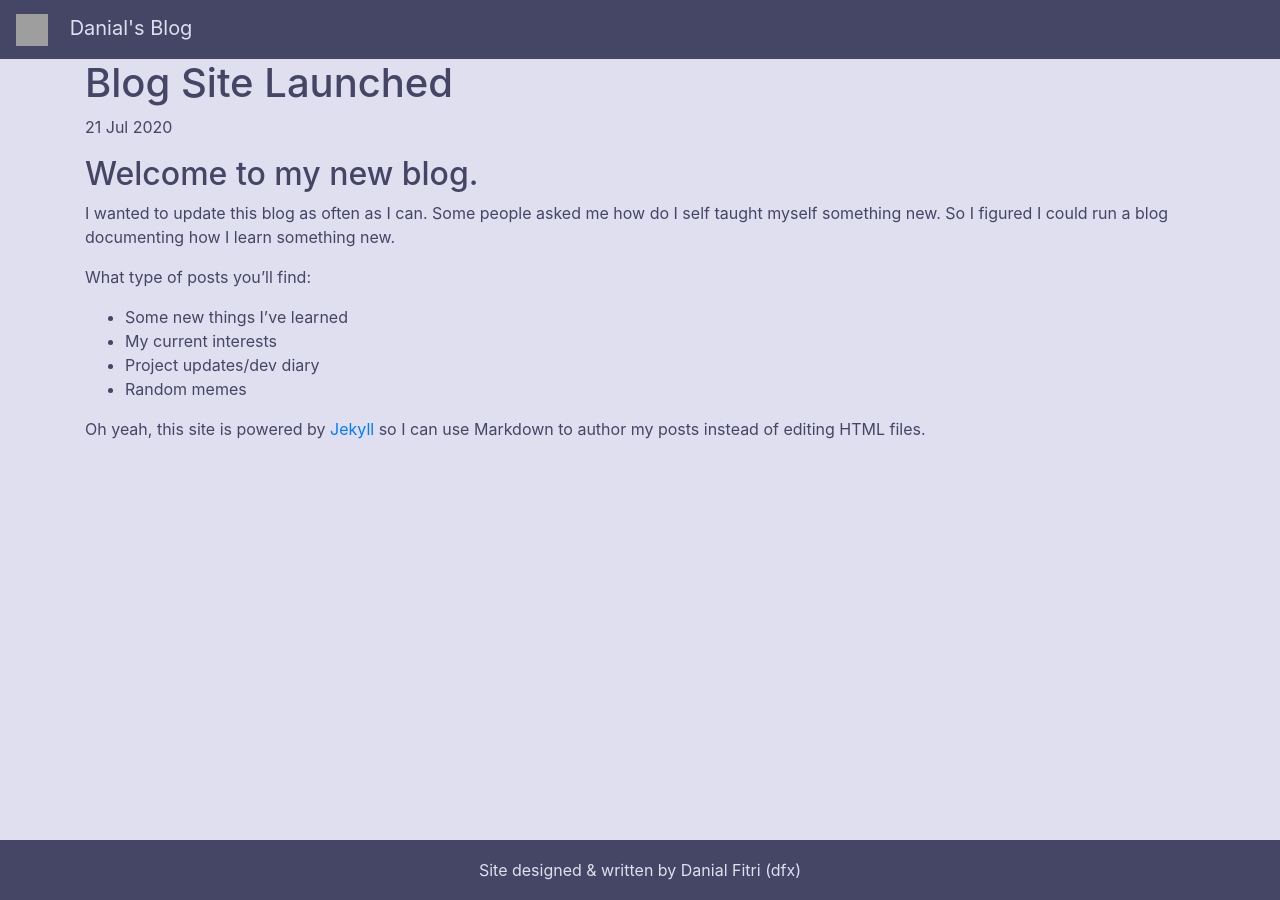
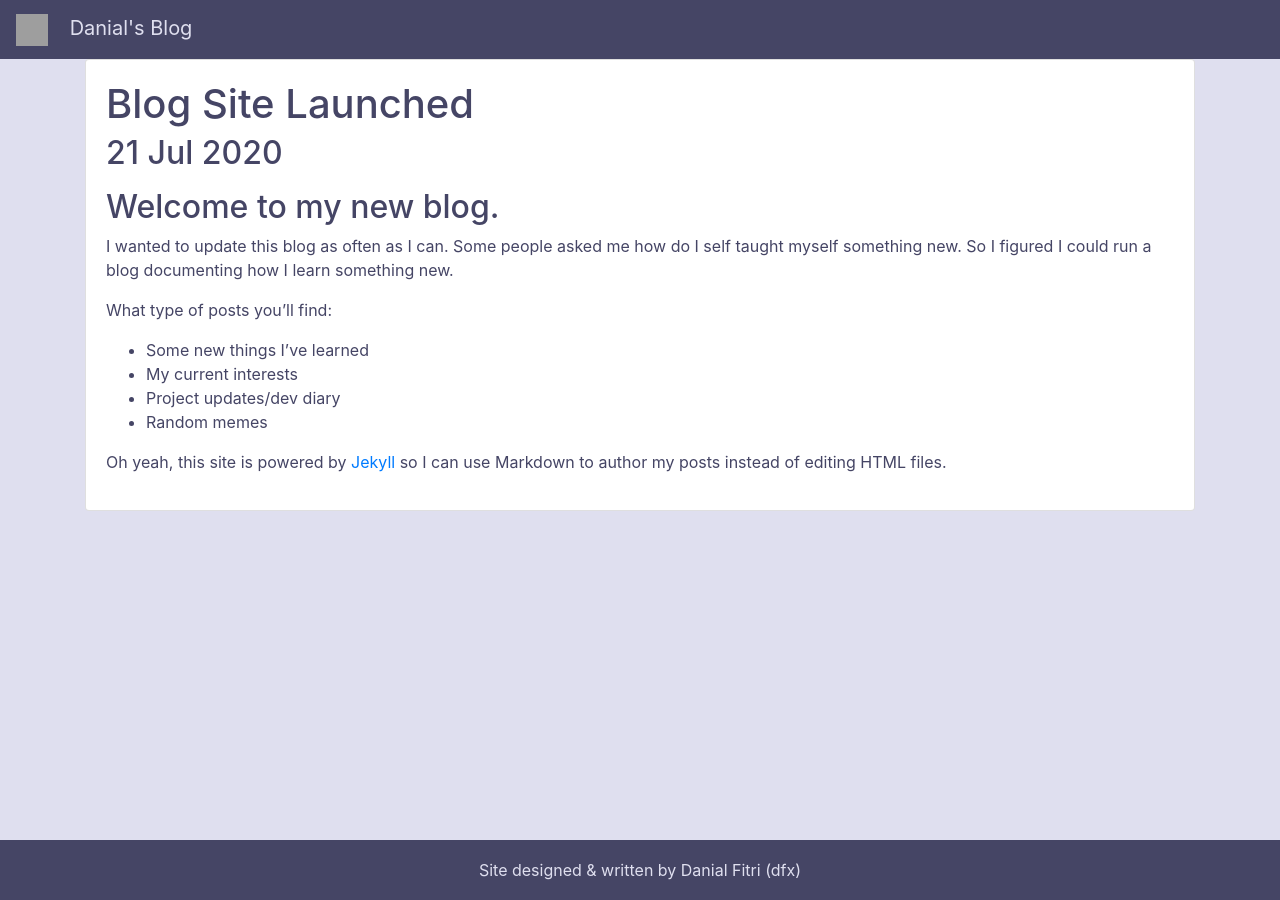
Before and after one commit to dfx81/blog, a Jekyll site: the page built from _posts/2020-07-21-blog-site-launched.md, in a window 1280 px wide. Built offline with Jekyll 4.4.1, drawn with Linux system fonts in a browser that asks for light colours; grey boxes are pictures that could not be loaded.

Commit message:
Fixing post

```diff
--- a/_layouts/post.html
+++ b/_layouts/post.html
@@ -2,11 +2,15 @@
 layout: default
 ---
 <div class="container">
-  <h1 class="display-6">{{page.title}}</h1>
-  <p class="meta">
-    {{page.date | date_to_string}}
-  </p>
-  <div class="post">
-    <p>{{ content }}</p>
+  <div class="card">
+    <div class="card-body">
+      <h1 class="card-title">{{ page.title }}</h1>
+      <h2 class="card-subtitle">
+        {{page.date | date_to_string}}
+      </h2>
+      <p class="card-text">
+        {{ content }}
+      </p>
+    </div>
   </div>
 </div>
```
